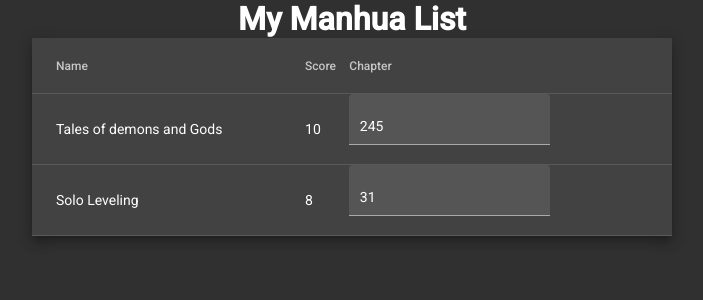
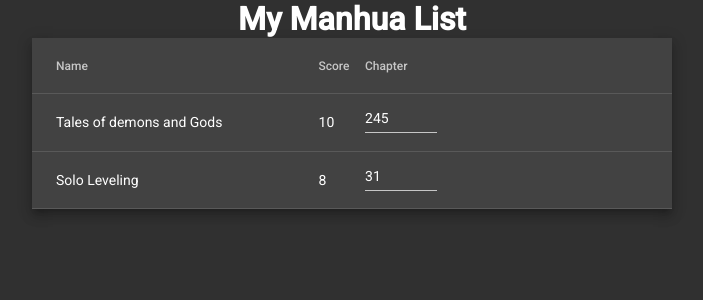
Before and after one commit to luturol/manhua-list, an Angular app: page / in a window 1280 px wide. Shown: the top 300 px of the page, without its empty margins (288-991 px from the left). Built offline with nearby package versions, Linux system fonts and the light colour scheme.

Commit message:
Add size to input chapter in my-table

```diff
--- a/src/app/my-table/my-table.component.css
+++ b/src/app/my-table/my-table.component.css
@@ -2,3 +2,7 @@ table {
     width: 50%;
     margin: 0 auto;
 }
+
+#chapter  ::ng-deep .mat-form-field-wrapper{
+    width: 40% !important;
+}
--- a/src/app/my-table/my-table.component.html
+++ b/src/app/my-table/my-table.component.html
@@ -15,8 +15,8 @@
     <ng-container matColumnDef="chapter">
       <th mat-header-cell *matHeaderCellDef> Chapter </th>
       <td mat-cell *matCellDef="let element">
-        <mat-form-field appearance="fill" [color]="colorControl.value">
-            <input matInput type="number" placeholder="Ex. 12" [value]="element.chapter">
+        <mat-form-field id="chapter" appearance="legacy" [color]="colorControl.value">
+            <input matInput type="number" [value]="element.chapter">
         </mat-form-field>
      </td>
     </ng-container>
--- a/src/app/my-table/my-table.component.ts
+++ b/src/app/my-table/my-table.component.ts
@@ -1,5 +1,5 @@
 import { Component, OnInit } from '@angular/core';
-import { FormControl, FormGroup, FormBuilder } from '@angular/forms';
+import { FormControl, FormGroup, FormBuilder, Validators } from '@angular/forms';
 
 export interface MyTableElement {
   name: string;
@@ -23,8 +23,9 @@ export class MyTableComponent implements OnInit {
   MyList: FormGroup
   constructor(formBuilder: FormBuilder) {
     this.MyList = formBuilder.group({
-      color: this.colorControl
-    })
+      color: this.colorControl,
+      chapter:  [null, Validators.required]
+    });
    }
 
   ngOnInit() {
```
